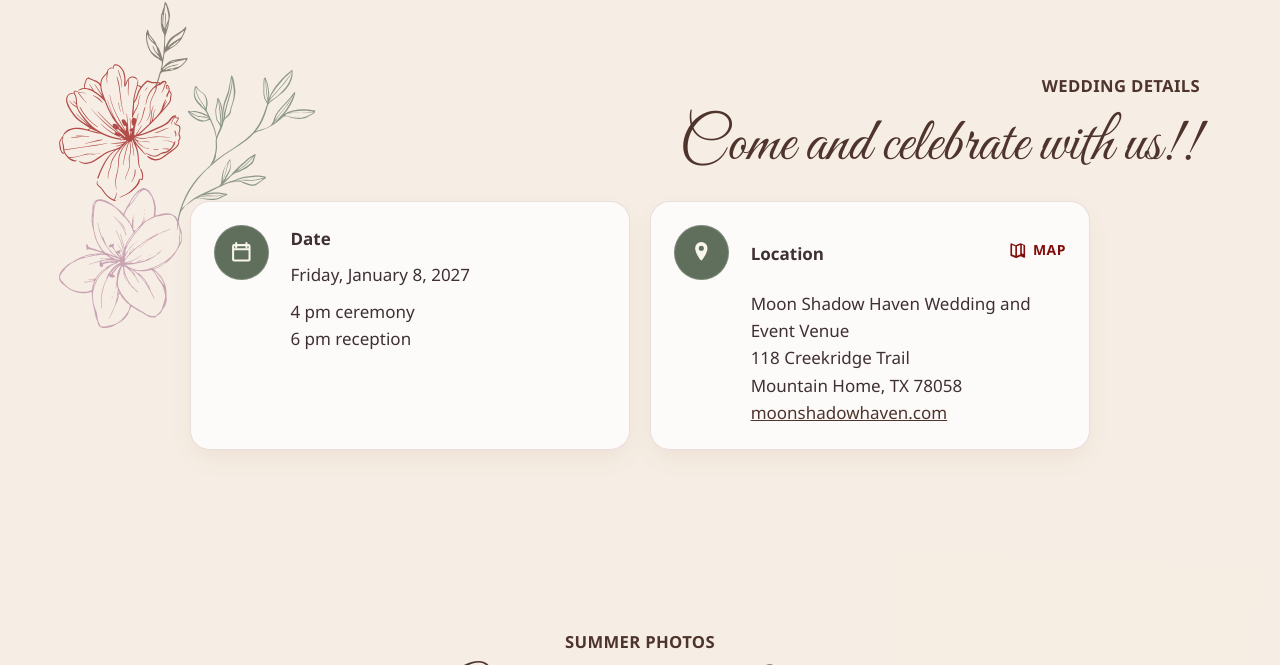
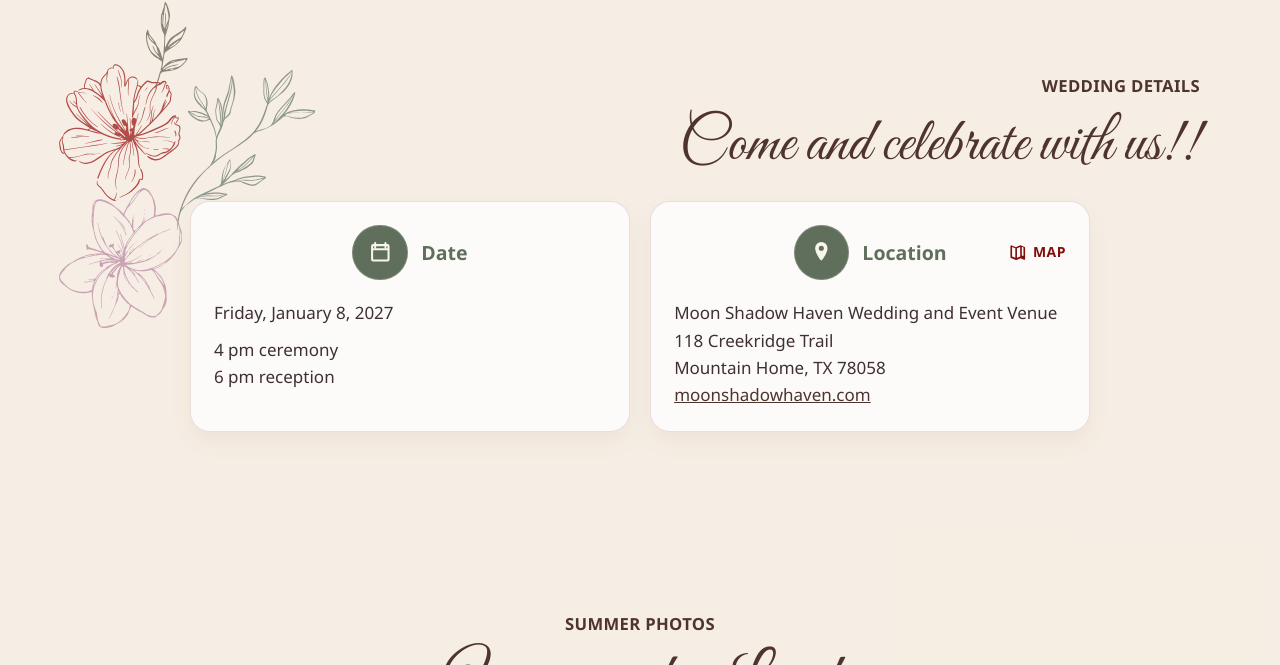
Before and after one commit to bel-caylor/hope-caleb, a website: page index.html in a window 1280 px wide. Shown: the part 817-1482 px from the top of the page. Drawn offline with Linux system fonts and the light colour scheme.

Commit message:
Center detail card headers and content

```diff
--- a/index.html
+++ b/index.html
@@ -72,30 +72,27 @@
         <h2>Come and celebrate with us!!</h2>
         <div class="grid grid--two">
           <article class="card card--detail">
+            <div class="card-detail-header">
               <span class="card-title__icon" aria-hidden="true">
                 <svg viewBox="0 0 24 24" focusable="false">
                   <path fill="currentColor" d="M7 2a1 1 0 0 1 1 1v1h8V3a1 1 0 1 1 2 0v1h1a2 2 0 0 1 2 2v13a2 2 0 0 1-2 2H5a2 2 0 0 1-2-2V6a2 2 0 0 1 2-2h1V3a1 1 0 0 1 1-1Zm12 8H5v9h14v-9ZM6 6H5v2h14V6h-1v1a1 1 0 1 1-2 0V6H8v1a1 1 0 1 1-2 0V6Z"/>
                 </svg>
               </span>
+              <div class="card-title"><strong>Date</strong></div>
+            </div>
             <div class="card-copy">
-              <div class="card-title">
-                <strong>Date</strong>
-              </div>
               <p data-wedding-date>Friday, January 8, 2027</p>
               <p>4 pm ceremony<br>6 pm reception</p>
             </div>
           </article>
           <article class="card card--detail">
+            <div class="card-detail-header">
               <span class="card-title__icon" aria-hidden="true">
                 <svg viewBox="0 0 24 24" focusable="false">
                   <path fill="currentColor" d="M12 2a6 6 0 0 1 6 6c0 4.48-4.45 10.38-5.34 11.53a.83.83 0 0 1-1.32 0C10.45 18.38 6 12.48 6 8a6 6 0 0 1 6-6Zm0 8.5A2.5 2.5 0 1 0 12 5.5a2.5 2.5 0 0 0 0 5Z"/>
                 </svg>
               </span>
-            <div class="card-copy">
-              <div class="highlight-card__titleline">
-                <div class="card-title">
-                  <strong>Location</strong>
-                </div>
+              <div class="card-title"><strong>Location</strong></div>
               <a class="highlight-card__maplink" href="https://www.google.com/maps/search/?api=1&query=Moon+Shadow+Haven+Wedding+and+Event+Venue,+118+Creekridge+Trail,+Mountain+Home,+TX+78058" target="_blank" rel="noopener noreferrer" aria-label="Open Moon Shadow Haven map" title="Map">
                 <svg viewBox="0 0 24 24" aria-hidden="true" focusable="false">
                   <path fill="currentColor" d="M15.5 4 9.75 6.3 4.5 4.25A1 1 0 0 0 3 5.18v13.64a1 1 0 0 0 .63.93l6 2.25a1 1 0 0 0 .74-.01l5.13-2.05 4.14 1.8A1 1 0 0 0 21 20.82V7.18a1 1 0 0 0-.6-.92L15.5 4Zm-.5 2.22v11.56l-4 1.6V7.82l4-1.6Zm-10-.09 4 1.56v11.63l-4-1.5V6.13Zm14 11.18-2-.87V5.78l2 .87v10.66Z"/>
@@ -103,6 +100,7 @@
                 <span>Map</span>
               </a>
             </div>
+            <div class="card-copy">
               <p>
                 Moon Shadow Haven Wedding and Event Venue<br>
                 118 Creekridge Trail<br>
--- a/site.css
+++ b/site.css
@@ -902,22 +902,36 @@ main > .section:nth-of-type(even)::after {
 }
 
 .card--detail {
-  display: grid;
-  grid-template-columns: 3.5rem minmax(0, 1fr);
-  align-items: stretch;
-  column-gap: 1rem;
+  display: block;
 }
 
 .card-copy {
   min-width: 0;
+  margin-top: 1.15rem;
 }
 
 .card-title {
-  margin-bottom: 0.45rem;
-}
-
-.card-title strong {
-  margin-bottom: 0;
+  margin: 0;
+}
+
+.card-detail-header .card-title strong {
+  display: inline;
+  margin: 0;
+  color: #5f6f5b;
+  font-size: 1.15rem;
+}
+
+.card-detail-header {
+  position: relative;
+  display: flex;
+  align-items: center;
+  justify-content: center;
+  gap: 0.8rem;
+}
+
+.card-detail-header .highlight-card__maplink {
+  position: absolute;
+  right: 0;
 }
 
 .card-title__icon {
```
Lines whose indentation alone changed are shown as unchanged.
